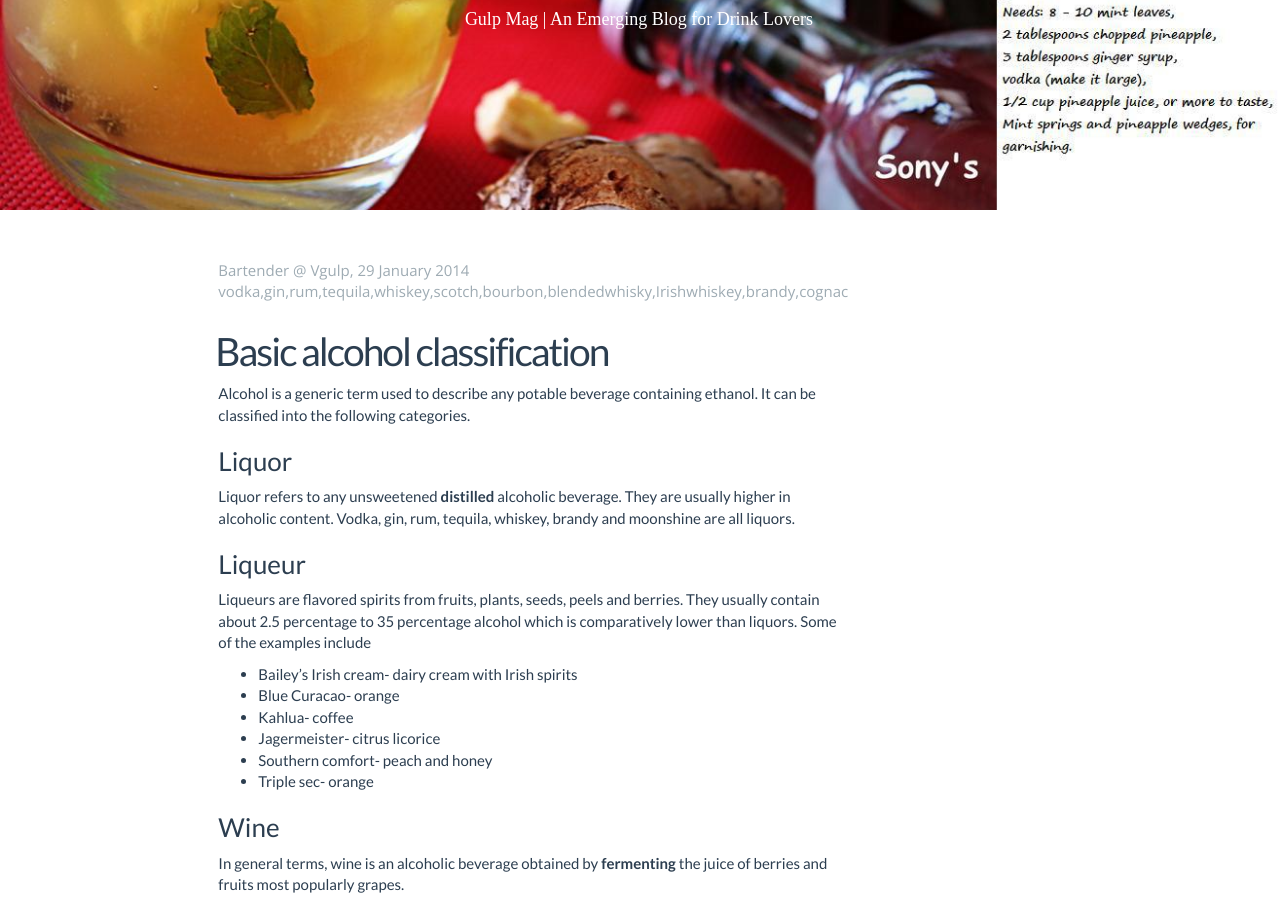
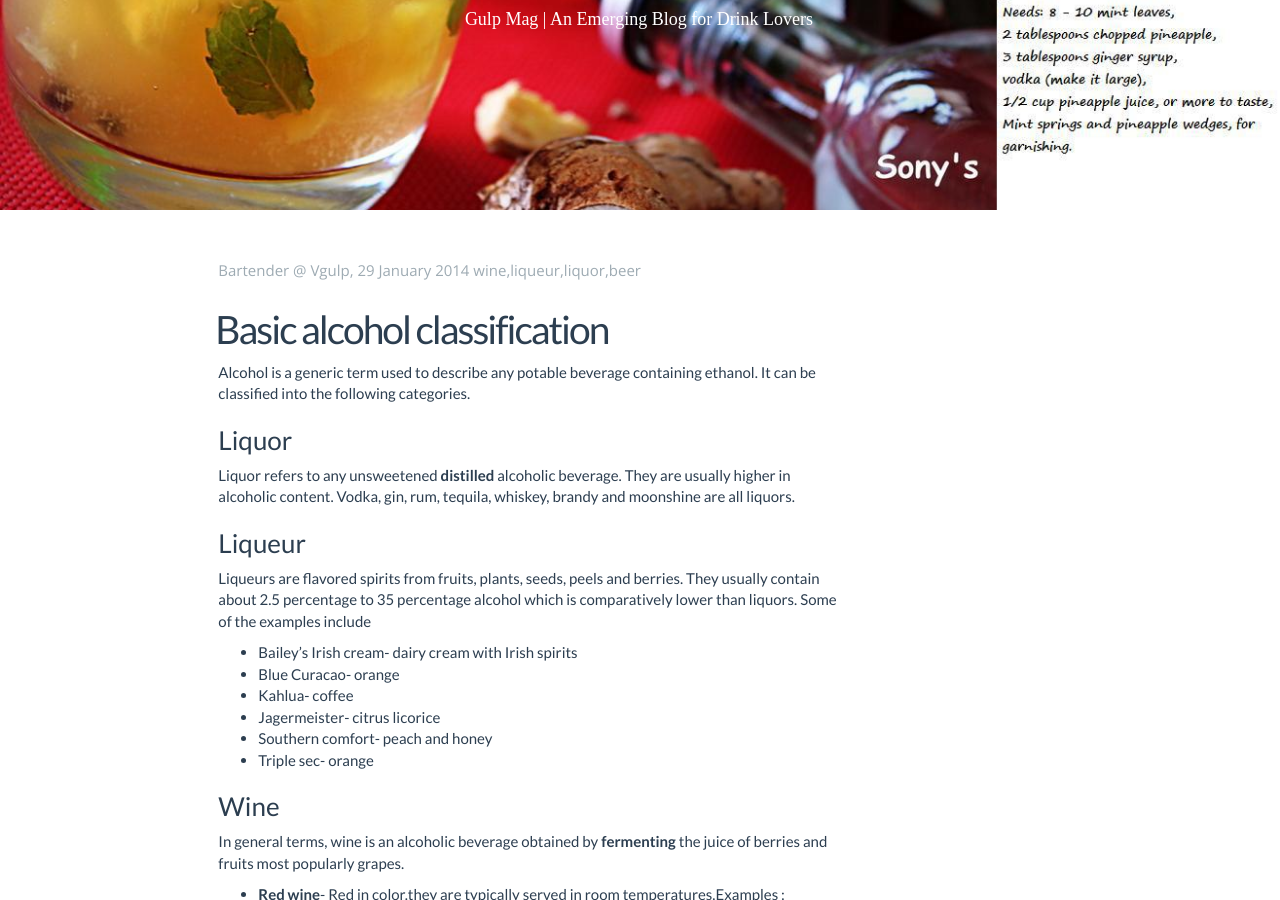
Before and after one commit to ajeeshpu/vgulp-jekyll, a Jekyll site: the page built from _posts/2014-01-29-alcohol-classification.markdown, in a window 1280 px wide and 900 px high, scrolled down 330 px. Built offline with Jekyll 4.4.1, drawn with Linux system fonts in a browser that asks for light colours; some web fonts are replaced; Markdown is read by kramdown in place of the engine named in the settings; comment, search, counter and statistics services are not loaded.

Commit message:
adding descriptiong and tags for basic alcohol

```diff
--- a/_posts/2014-01-29-alcohol-classification.markdown
+++ b/_posts/2014-01-29-alcohol-classification.markdown
@@ -3,7 +3,7 @@
 title:  "Basic alcohol classification"
 description: "Alcohol is a generic term used to describe any potable beverage containing ethanol. It can be classified into the following categories."
 date:   2014-01-29 18:48:11
-tags: vodka, gin, rum, tequila, whiskey, scotch, bourbon, blended whisky, Irish whiskey, brandy, cognac
+tags: wine, liqueur, liquor, beer
 categories: all_spirits
 author: simi
 og_image_url: http://cdn.vgulp.com/blog/irish-whiskey-c5779f12436404334e51afd234fbec28.jpg
```
